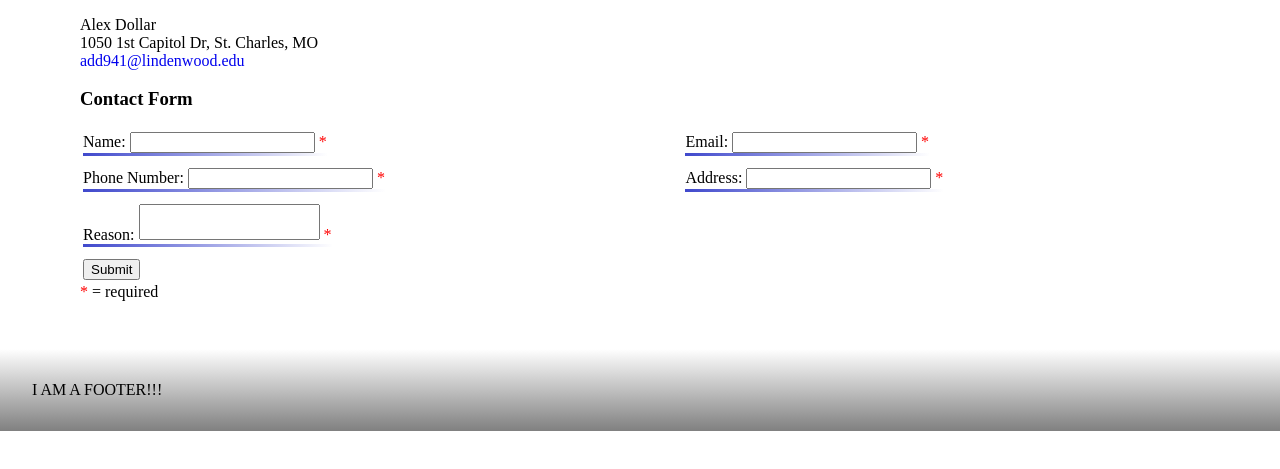
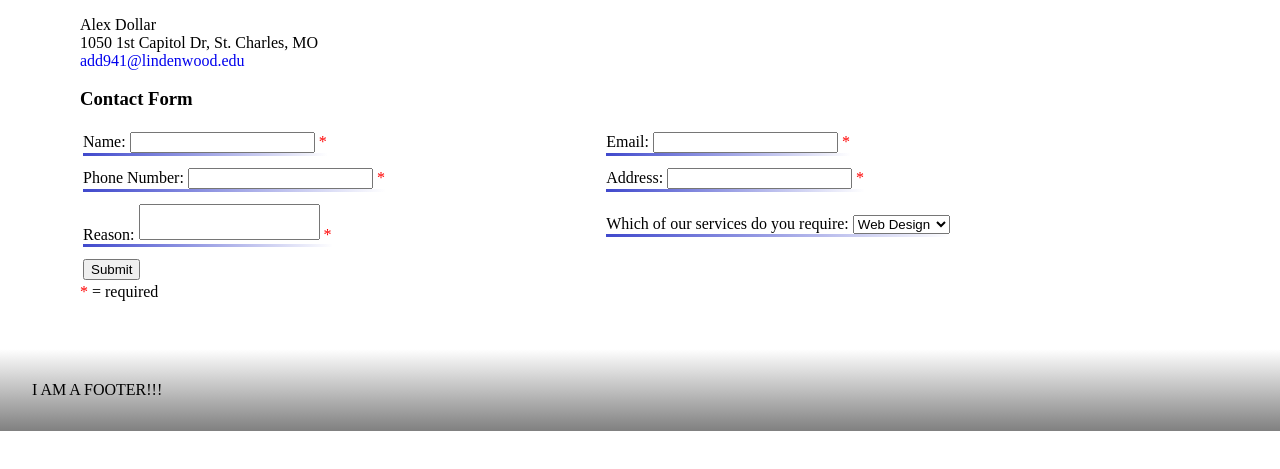
Before and after one commit to AlexDorian7/deliverable-3, a plain HTML site: page ContactUs.html in a window 1280 px wide. Shown: the part 159-628 px from the top of the page. Drawn offline with Linux system fonts and the light colour scheme.

Commit message:
Updated contact us

```diff
--- a/ContactUs.html
+++ b/ContactUs.html
@@ -83,6 +83,17 @@
                   <span class="required"></span>
                 </span>
               </td>
+			  <td>
+				<span class="form-field">
+				<label for="Services">Which of our services do you require:</label>
+				<select name="Services" id="Services">
+				<option value="Web">Web Design</option>
+				<option value="App">App Design</option>
+				<option value="Consulting">Consulting</option>
+				<option value="Logo">Logo Design</option>
+                </span>
+				</select>
+				</td>
             </tr>
             <tr>
               <td>
```
